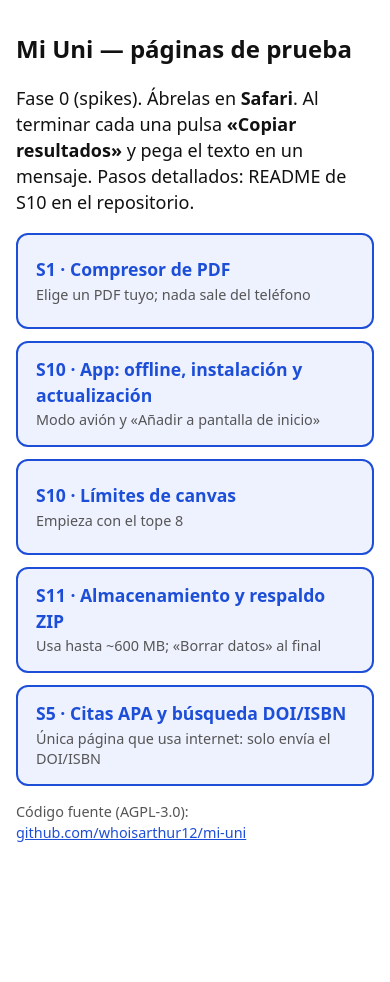
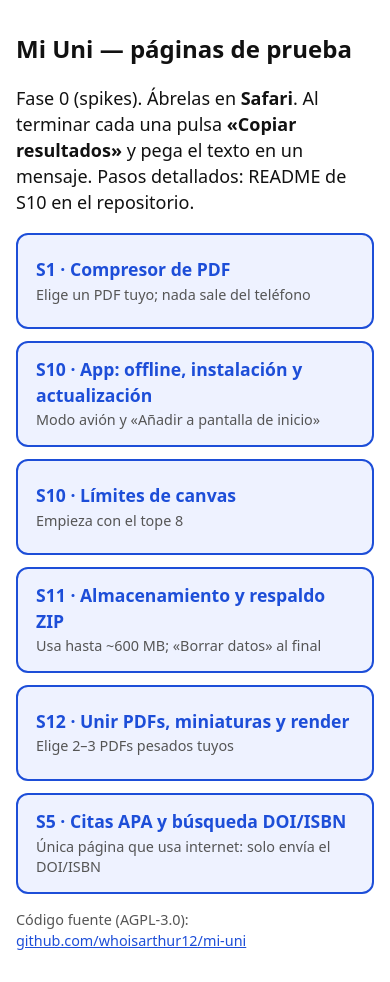
Before and after one commit to whoisarthur12/mi-uni, a plain HTML site: page index.html in a window 390 px wide. Before the commit the page ends 874 px from the top, so only its background shows below. Drawn offline with Linux system fonts and the light colour scheme.

Commit message:
docs(pages): S12 en el índice de pruebas y pasos para el iPhone
Co-Authored-By: Claude Opus 5.5 <noreply@anthropic.com>
Claude-Session: https://claude.ai/code/session_01Hj2fPSVUhsiaaadrR6JMD5

```diff
--- a/index.html
+++ b/index.html
@@ -17,6 +17,7 @@
   <a class="btn" href="./spikes/s10-plataforma/app/"><span>S10 · App: offline, instalación y actualización</span><small>Modo avión y «Añadir a pantalla de inicio»</small></a>
   <a class="btn" href="./spikes/s10-plataforma/canvas/"><span>S10 · Límites de canvas</span><small>Empieza con el tope 8</small></a>
   <a class="btn" href="./spikes/s11-almacenamiento/"><span>S11 · Almacenamiento y respaldo ZIP</span><small>Usa hasta ~600 MB; «Borrar datos» al final</small></a>
+  <a class="btn" href="./spikes/s12-pdf/"><span>S12 · Unir PDFs, miniaturas y render</span><small>Elige 2–3 PDFs pesados tuyos</small></a>
   <a class="btn" href="./spikes/s5-citas/"><span>S5 · Citas APA y búsqueda DOI/ISBN</span><small>Única página que usa internet: solo envía el DOI/ISBN</small></a>
 </nav>
 <p class="muted">Código fuente (AGPL-3.0): <a href="https://github.com/whoisarthur12/mi-uni">github.com/whoisarthur12/mi-uni</a></p>
```
Also changed, not shown: 1 other file.
